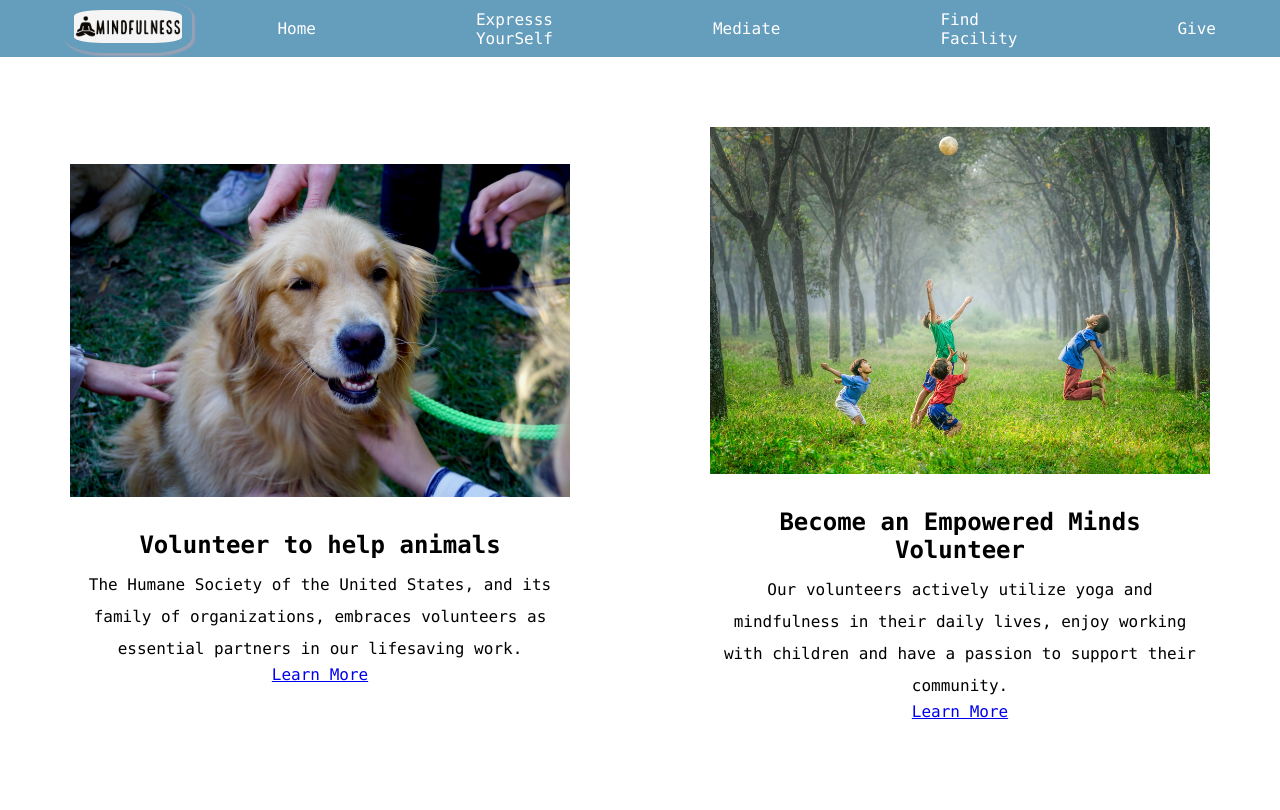
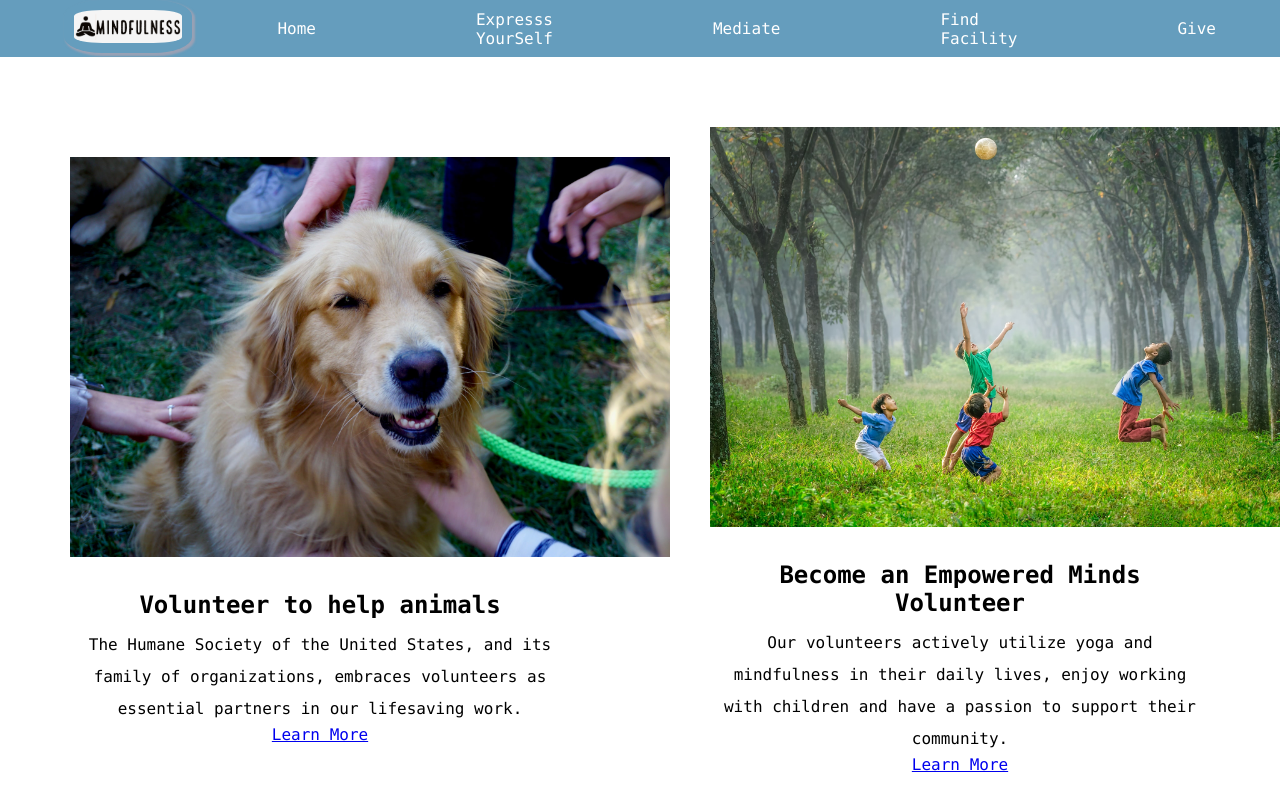
Before and after one commit to lena-A-Al/Mindfulness-project, a React app: page /give in a window 1280 px wide. Shown: the top 810 px of the page. Built offline with nearby package versions, Linux system fonts and the light colour scheme.

Commit message:
fixed image height

```diff
--- a/src/components/give/giveStyle.css
+++ b/src/components/give/giveStyle.css
@@ -17,7 +17,8 @@
 }
 
 .item-img img {
-  width: 100%;
+  height: 400px;
+  width: auto
 }
 .title-info {
   padding: 10px;
```
